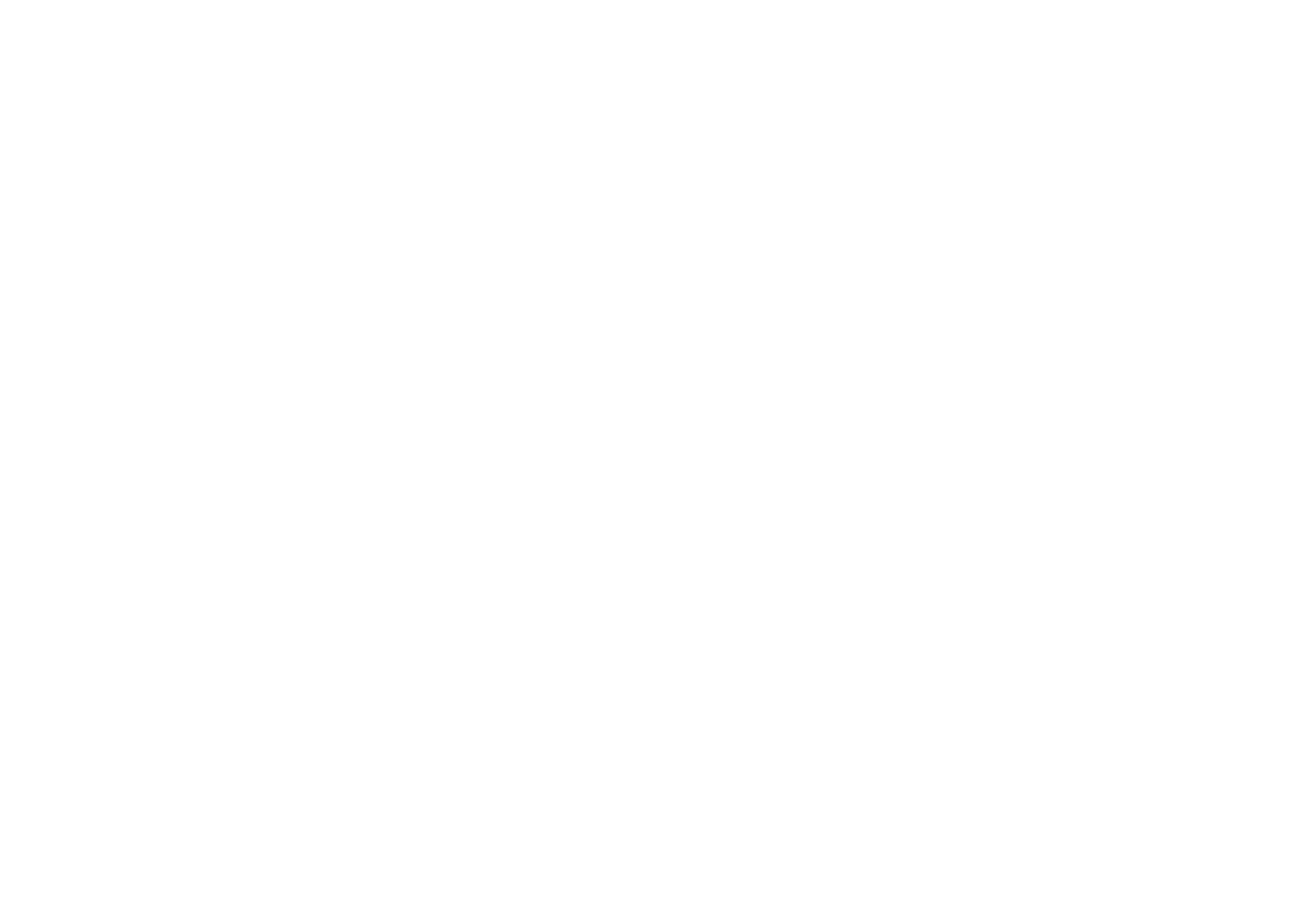
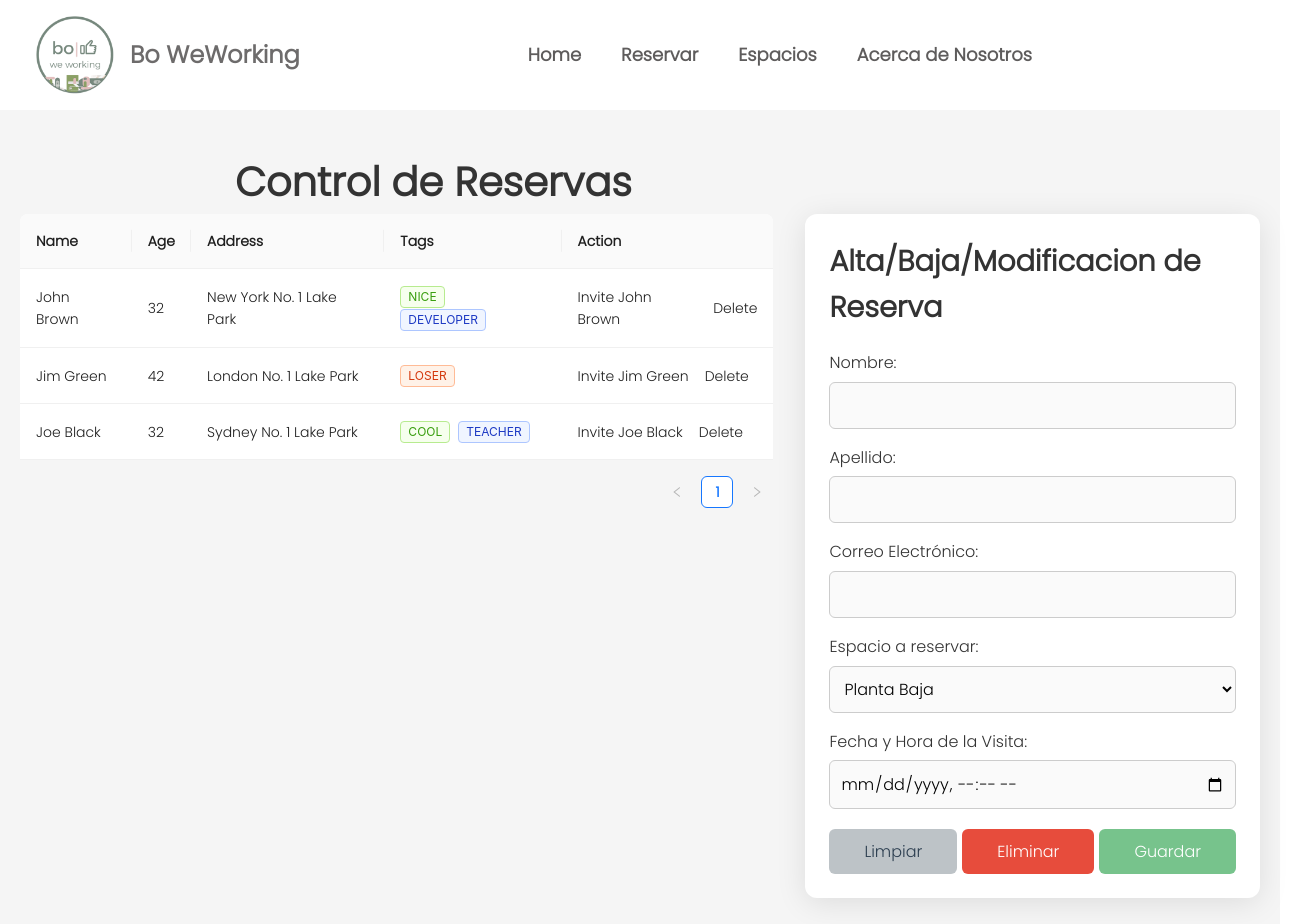
Before and after one commit to lucabonadero/tesis-boweworking, a React (Vite) app: page /control in a window 1280 px wide. Before the commit this address had no page. Shown: the top 924 px of the page, 1310 px wide, since content can reach past the window. Before the commit the page ends 800 px from the top, so only its background shows below. Built offline with nearby package versions, Linux system fonts and the light colour scheme.

Commit message:
control de reservas

```diff
--- a/package.json
+++ b/package.json
@@ -10,6 +10,7 @@
     "preview": "vite preview"
   },
   "dependencies": {
+    "antd": "^5.24.9",
     "react": "^19.0.0",
     "react-dom": "^19.0.0",
     "react-router-dom": "^7.5.0"
--- a/src/App.jsx
+++ b/src/App.jsx
@@ -1,7 +1,9 @@
 import RegistroCliente from "./pages/registrocliente";
 import Index from "./pages/index";
 import Espacios from "./pages/espacios";
+import ControlReservas from "./pages/controlreservas";
 import { BrowserRouter, Route, Routes } from "react-router-dom";
+
 
 function App() {
   return (
@@ -10,6 +12,7 @@
         <Route path="/" element={<Index />} />
         <Route path="/registro" element={<RegistroCliente />} />
         <Route path="/espacios" element={<Espacios />} />
+        <Route path="/control" element={<ControlReservas />} />
       </Routes>
     </BrowserRouter>
   );
--- /dev/null
+++ b/src/components/tabla.jsx
@@ -0,0 +1,78 @@
+import React from 'react';
+import { Space, Table, Tag } from 'antd';
+
+const columns = [
+  {
+    title: 'Name',
+    dataIndex: 'name',
+    key: 'name',
+    render: text => <a>{text}</a>,
+  },
+  {
+    title: 'Age',
+    dataIndex: 'age',
+    key: 'age',
+  },
+  {
+    title: 'Address',
+    dataIndex: 'address',
+    key: 'address',
+  },
+  {
+    title: 'Tags',
+    key: 'tags',
+    dataIndex: 'tags',
+    render: (_, { tags }) => (
+      <>
+        {tags.map(tag => {
+          let color = tag.length > 5 ? 'geekblue' : 'green';
+          if (tag === 'loser') {
+            color = 'volcano';
+          }
+          return (
+            <Tag color={color} key={tag}>
+              {tag.toUpperCase()}
+            </Tag>
+          );
+        })}
+      </>
+    ),
+  },
+  {
+    title: 'Action',
+    key: 'action',
+    render: (_, record) => (
+      <Space size="middle">
+        <a>Invite {record.name}</a>
+        <a>Delete</a>
+      </Space>
+    ),
+  },
+];
+
+const data = [
+  {
+    key: '1',
+    name: 'John Brown',
+    age: 32,
+    address: 'New York No. 1 Lake Park',
+    tags: ['nice', 'developer'],
+  },
+  {
+    key: '2',
+    name: 'Jim Green',
+    age: 42,
+    address: 'London No. 1 Lake Park',
+    tags: ['loser'],
+  },
+  {
+    key: '3',
+    name: 'Joe Black',
+    age: 32,
+    address: 'Sydney No. 1 Lake Park',
+    tags: ['cool', 'teacher'],
+  },
+];
+
+const Tabla = () => <Table columns={columns} dataSource={data} />;
+export default Tabla;
--- /dev/null
+++ b/src/pages/controlreservas.jsx
@@ -0,0 +1,67 @@
+import React from "react";
+import Header from "../components/header.jsx";
+import Footer from "../components/footer.jsx";
+import styles from "../styles/controlreservas.module.css";
+import "../styles/global.css";
+import Tabla from "../components/tabla.jsx";
+
+export default function ControlReservas() {
+    return (
+        <div>
+            <Header />
+
+            <main className={styles.main}>
+                    <h1 className={styles.header}>
+                        Control de Reservas
+                    </h1>
+
+
+                {/* Nuevo contenedor flex para tabla y formulario */}
+                <div className={styles.reservasWrapper}>
+                    <div className={styles.tablaContainer}>
+                        <Tabla className={styles.tabla} />
+                    </div>
+
+                    <div className={styles.containerFormulario}>
+                        <h2 className={styles.formulario__header}>Alta/Baja/Modificacion de Reserva</h2>
+                        <form action="/formulario.html" method="POST">
+                            <div className={styles.form__group}>
+                                <label htmlFor="nombre">Nombre:</label>
+                                <input type="text" id="nombre" name="nombre" required />
+                            </div>
+                            <div className={styles.form__group}>
+                                <label htmlFor="apellido">Apellido:</label>
+                                <input type="text" id="apellido" name="apellido" required />
+                            </div>
+                            <div className={styles.form__group}>
+                                <label htmlFor="email">Correo Electrónico:</label>
+                                <input type="email" id="email" name="email" required />
+                            </div>
+                            <div className={styles.form__group}>
+                                <label htmlFor="space">Espacio a reservar:</label>
+                                <select id="space" name="space">
+                                    <option value="planta-baja">Planta Baja</option>
+                                    <option value="oficina-individual">Oficina Individual</option>
+                                    <option value="sala-de-reuniones">Sala de Reuniones</option>
+                                    <option value="terraza">Terraza</option>
+                                </select>
+                            </div>
+                            <div className={styles.form__group}>
+                                <label htmlFor="fecha">Fecha y Hora de la Visita:</label>
+                                <input type="datetime-local" id="fecha" name="fecha" required />
+                            </div>
+
+                            <div className={styles.formButtons}>
+                                <button type="reset" className={styles.buttonSecundario}>Limpiar</button>
+                                <button type="button" className={styles.buttonEliminar}>Eliminar</button>
+                                <button type="submit" className={styles.buttonPrincipal}>Guardar</button>
+                            </div>
+                        </form>
+                    </div>
+                </div>
+            </main>
+
+            <Footer />
+        </div>
+    );
+}
--- /dev/null
+++ b/src/styles/controlreservas.module.css
@@ -0,0 +1,170 @@
+.main {
+    padding: 40px 20px;
+    background-color: #f5f5f5;
+    min-height: 100vh;
+    font-family: 'Segoe UI', sans-serif;
+    color: #333;
+  }
+
+  .header {
+    font-size: 2.5rem;
+    font-weight: bold;
+
+    margin-left: 215px;
+  }
+
+  .content p {
+    font-size: 1.1rem;
+    margin: 8px 0;
+  }
+
+  .button {
+    margin-top: 16px;
+    background-color: #77c38c;
+    color: white;
+    padding: 10px 24px;
+    border: none;
+    border-radius: 6px;
+    cursor: pointer;
+    font-size: 16px;
+    transition: background-color 0.3s ease;
+  }
+
+  .button:hover {
+    background-color: #3e7e41;
+  }
+
+  /* LAYOUT GENERAL: 2/3 + 1/3 */
+  .reservasWrapper {
+    display: flex;
+    width: 100%;
+    max-width: 1440px;
+    margin: 0 auto;
+    gap: 32px;
+    align-items: flex-start;
+  }
+
+  /* TABLA: 2/3 DE ANCHO */
+  .tablaContainer {
+    flex: 2;
+  }
+
+  .tabla {
+    width: 100%;
+    border-collapse: collapse;
+    background-color: white;
+    box-shadow: 0 4px 12px rgba(0, 0, 0, 0.1);
+    border-radius: 12px;
+    overflow: hidden;
+  }
+
+  .tabla th,
+  .tabla td {
+    padding: 12px 16px;
+    text-align: left;
+    border-bottom: 1px solid #ddd;
+  }
+
+  .tabla th {
+    background-color: #77c38c;
+    color: white;
+    font-weight: bold;
+  }
+
+  .tabla tr:hover {
+    background-color: #f1f1f1;
+  }
+
+  /* FORMULARIO: 1/3 DE ANCHO */
+  .containerFormulario {
+    flex: 1;
+    background-color: white;
+    padding: 24px;
+    border-radius: 12px;
+    box-shadow: 0 5px 30px rgba(0, 0, 0, 0.1);
+  }
+
+  .formulario__header {
+    font-size: 1.8rem;
+    margin-bottom: 20px;
+    color: #333;
+  }
+
+  .form__group {
+    margin-bottom: 16px;
+    display: flex;
+    flex-direction: column;
+  }
+
+  .form__group label {
+    margin-bottom: 6px;
+    font-weight: 500;
+  }
+
+  .form__group input,
+  .form__group select {
+    padding: 10px;
+    font-size: 16px;
+    border: 1px solid #ccc;
+    border-radius: 6px;
+    background-color: #fafafa;
+  }
+
+  .form__group input:focus,
+  .form__group select:focus {
+    outline: none;
+    border-color: #77c38c;
+    background-color: #fff;
+  }
+
+  .formButtons {
+    display: flex;
+    justify-content: space-between;
+    gap: 5px;
+    margin-top: 20px;
+  }
+
+  /* Botón Guardar */
+  .buttonPrincipal {
+    background-color: #77c38c;
+    color: white;
+    padding: 10px 35px;
+    border: none;
+    border-radius: 6px;
+    cursor: pointer;
+    font-size: 16px;
+  }
+
+  .buttonPrincipal:hover {
+    background-color: #3e7e41;
+  }
+
+  /* Botón Eliminar */
+  .buttonEliminar {
+    background-color: #e74c3c;
+    color: white;
+    padding: 10px 35px;
+    border: none;
+    border-radius: 6px;
+    cursor: pointer;
+    font-size: 16px;
+  }
+
+  .buttonEliminar:hover {
+    background-color: #c0392b;
+  }
+
+  /* Botón Limpiar */
+  .buttonSecundario {
+    background-color: #bdc3c7;
+    color: #2c3e50;
+    padding: 10px 35px;
+    border: none;
+    border-radius: 6px;
+    cursor: pointer;
+    font-size: 16px;
+  }
+
+  .buttonSecundario:hover {
+    background-color: #95a5a6;
+  }
--- a/src/styles/global.css
+++ b/src/styles/global.css
@@ -111,8 +111,7 @@
     display: flex;
     justify-content: space-between;
     flex-wrap: wrap;
-    margin-bottom: 30px;
-  }
+}
 
 .footer__info {
     display: flex;
```
Also changed, not shown: 1 other file (tests, documents, lock files or other folders).
